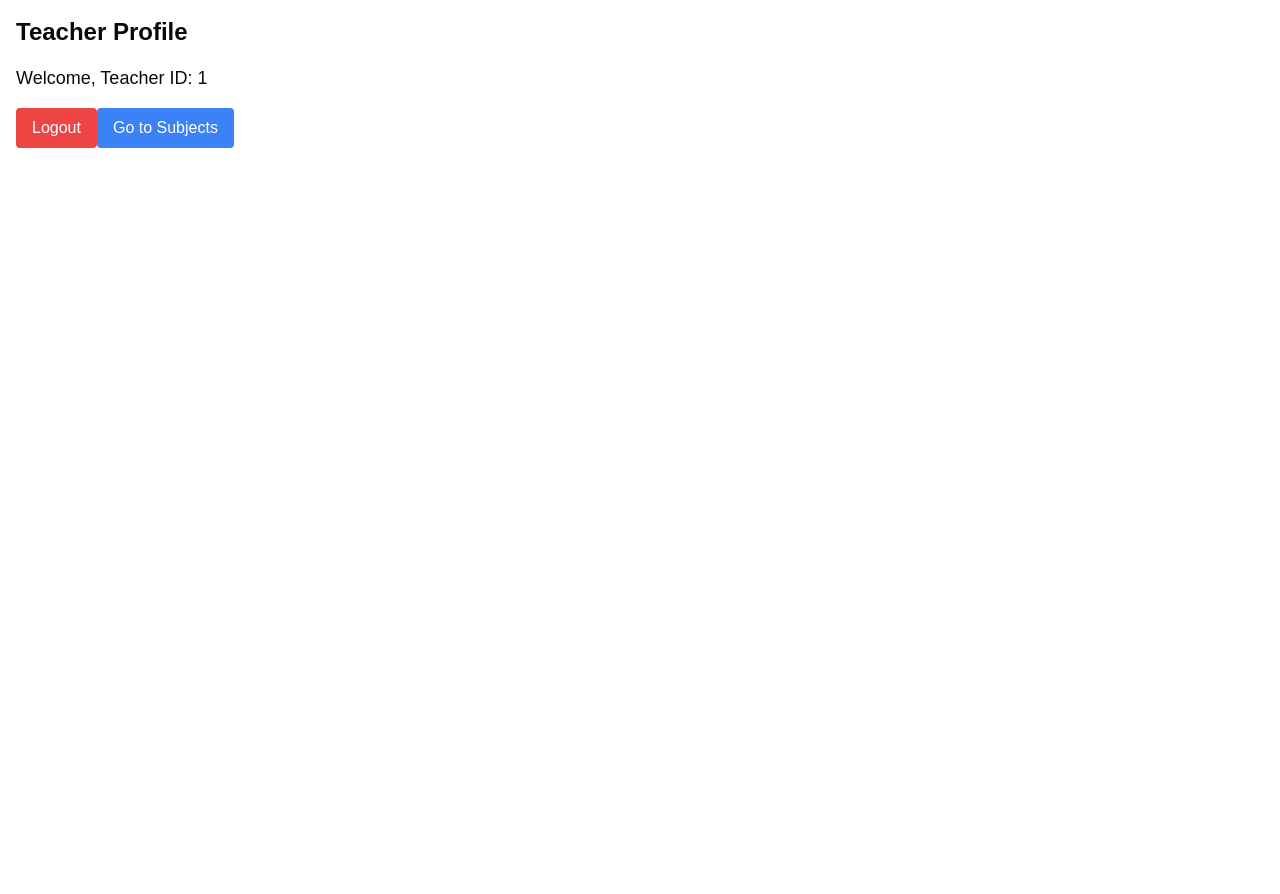
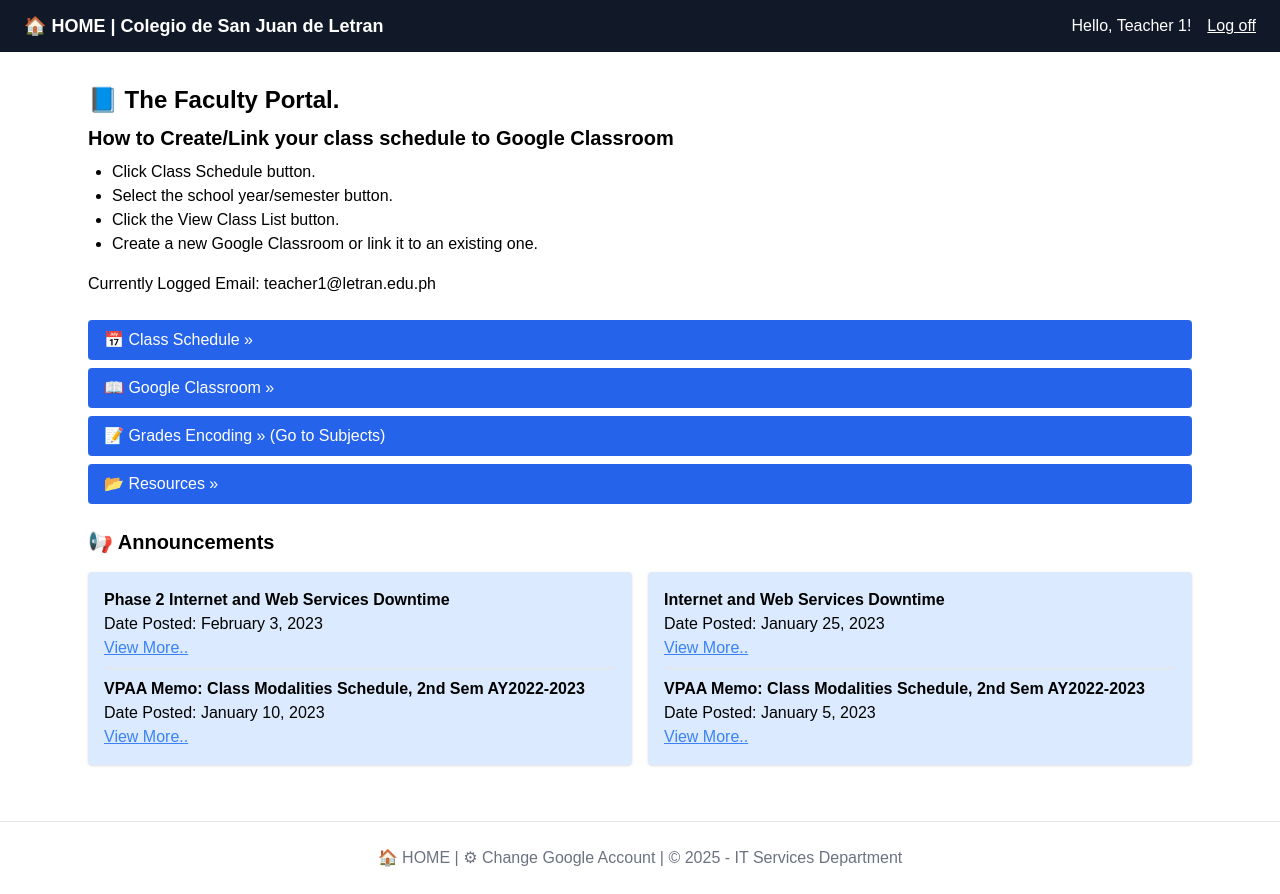
Before and after one commit to Sachiik0/Student-Portal-Let, a Next.js app: page /1/teacher/home in a window 1280 px wide. Before the commit the page ends 800 px from the top, so only its background shows below. Built offline with nearby package versions, Linux system fonts and the light colour scheme; sample sign-in values are in the browser's storage.

Commit message:
UI Fix for teache, and student pages

```diff
--- a/app/[idNumber]/student/home/page.js
+++ b/app/[idNumber]/student/home/page.js
@@ -22,25 +22,74 @@ function StudentPage() {
   };
 
   return (
-    <div className="p-4 space-y-4">
-      <h1 className="text-2xl font-bold">Student Profile</h1>
-      <p className="text-lg">Welcome, Student ID: {idNumber}</p>
+    <div className="min-h-screen bg-white text-black">
+      {/* Top Navbar */}
+      <div className="bg-gray-900 text-white py-3 px-6 flex justify-between items-center">
+        <span className="text-lg font-bold">🏠 HOME | Colegio de San Juan de Letran</span>
+        <div>
+          <span className="mr-4">Hello, Student {idNumber}!</span>
+          <button onClick={handleLogout} className="text-white underline">Log off</button>
+        </div>
+      </div>
 
-      {/* Logout Button */}
-      <button
-        onClick={handleLogout}
-        className="px-4 py-2 bg-red-500 text-white rounded hover:bg-red-600"
-      >
-        Logout
-      </button>
+      {/* Main Content */}
+      <div className="max-w-6xl mx-auto py-8 px-6">
+        <h1 className="text-2xl font-bold">📘 The Student Portal</h1>
+        <h2 className="text-xl font-semibold mt-2">
+          How to View Your Subjects and Grades
+        </h2>
+        <ul className="list-disc ml-6 mt-2">
+          <li>Click on the &quot;Go to Subjects&quot; button.</li>
+          <li>View your enrolled subjects and grades.</li>
+        </ul>
 
-      {/* Button to navigate to Subjects page */}
-      <button
-        onClick={handleGoToSubjects}
-        className="px-4 py-2 bg-blue-500 text-white rounded hover:bg-blue-600"
-      >
-        Go to Subjects
-      </button>
+        <p className="mt-4 font-medium">Currently Logged Email: student{idNumber}@letran.edu.ph</p>
+
+        {/* Quick Links */}
+        <div className="mt-6 space-y-2">
+          <button className="block w-full bg-blue-600 text-white py-2 rounded text-left pl-4">📅 Class Schedule »</button>
+          <button className="block w-full bg-blue-600 text-white py-2 rounded text-left pl-4">📖 Google Classroom »</button>
+
+          {/* Button to navigate to Subjects page */}
+          <button
+            onClick={handleGoToSubjects}
+            className="block w-full bg-blue-600 text-white py-2 rounded text-left pl-4 hover:bg-blue-700"
+          >
+            📝 View Subjects » (Go to Subjects)
+          </button>
+        </div>
+
+        {/* Announcements Section */}
+        <h2 className="mt-6 text-xl font-semibold">📢 Announcements</h2>
+        <div className="grid grid-cols-1 md:grid-cols-2 gap-4 mt-4">
+          {/* Announcement Box 1 */}
+          <div className="bg-blue-100 p-4 rounded shadow">
+            <h3 className="font-bold">Phase 2 Internet and Web Services Downtime</h3>
+            <p>Date Posted: February 3, 2023</p>
+            <a href="#" className="text-blue-500 underline">View More..</a>
+            <hr className="my-2" />
+            <h3 className="font-bold">VPAA Memo: Class Modalities Schedule, 2nd Sem AY2022-2023</h3>
+            <p>Date Posted: January 10, 2023</p>
+            <a href="#" className="text-blue-500 underline">View More..</a>
+          </div>
+
+          {/* Announcement Box 2 */}
+          <div className="bg-blue-100 p-4 rounded shadow">
+            <h3 className="font-bold">Internet and Web Services Downtime</h3>
+            <p>Date Posted: January 25, 2023</p>
+            <a href="#" className="text-blue-500 underline">View More..</a>
+            <hr className="my-2" />
+            <h3 className="font-bold">VPAA Memo: Class Modalities Schedule, 2nd Sem AY2022-2023</h3>
+            <p>Date Posted: January 5, 2023</p>
+            <a href="#" className="text-blue-500 underline">View More..</a>
+          </div>
+        </div>
+      </div>
+
+      {/* Footer */}
+      <footer className="text-center text-gray-500 py-6 border-t mt-6">
+        🏠 HOME | ⚙ Change Google Account | © 2025 - IT Services Department
+      </footer>
     </div>
   );
 }
--- a/app/[idNumber]/student/subjects/page.js
+++ b/app/[idNumber]/student/subjects/page.js
@@ -132,21 +132,34 @@ function StudentSubjectsPage() {
   };
 
   return (
-    <div className="min-h-screen bg-gray-50 p-6">
-      <div className="flex justify-between items-center mb-6">
-        <h1 className="text-2xl font-semibold">Student Subjects</h1>
-        <Button onClick={handleLogout} variant="outline">
-          Logout
-        </Button>
+    <div className="min-h-screen bg-white text-black">
+      {/* Navbar */}
+      <div className="bg-gray-900 text-white py-3 px-6 flex justify-between items-center">
+        <span className="text-lg font-bold">📚 Student Subjects</span>
+        <div>
+          <button onClick={handleLogout} className="text-white underline">
+            Log off
+          </button>
+        </div>
       </div>
 
+      {/* Page Header */}
+      <div className="max-w-6xl mx-auto py-8 px-6">
+        <h1 className="text-2xl font-bold">📘 Your Enrolled Subjects</h1>
+        <p className="text-gray-700 mt-2">
+          Below is the list of subjects you&apos;re enrolled in. Click <strong>&quot;View Grades&quot;</strong> to check your grades.
+        </p>
+      </div>
+
+      {/* Error Alert */}
       {error && (
-        <Alert variant="destructive" className="mb-6">
+        <Alert variant="destructive" className="max-w-6xl mx-auto mb-6">
           <AlertTitle>Error</AlertTitle>
           <AlertDescription>{error}</AlertDescription>
         </Alert>
       )}
 
+      {/* Display Subjects */}
       <div className="grid gap-4 md:grid-cols-2 lg:grid-cols-3">
         {subjects.map((subject) => (
           <Card key={subject.subject_id} className="shadow-md">
--- a/app/[idNumber]/teacher/home/page.js
+++ b/app/[idNumber]/teacher/home/page.js
@@ -7,40 +7,90 @@ function TeacherPage() {
   const { idNumber } = params;
   const router = useRouter();
 
-  // Logout function to clear session and redirect
+  // Logout function
   const logout = () => {
-    // Clear user session data (localStorage or cookies)
-    localStorage.removeItem('user'); // If using localStorage
-    // Redirect to home page
+    localStorage.removeItem('user'); // Remove session data
     router.push(process.env.NEXT_PUBLIC_HOME_URL || '/');
   };
 
-  // Navigate to Subjects page
+  // Navigate to Subjects (Replacing Grades Encoding)
   const goToSubjects = () => {
-    router.push(`/${idNumber}/teacher/subjects`); // Redirect to the subjects page for the teacher
+    router.push(`/${idNumber}/teacher/subjects`);
   };
 
   return (
-    <div className="p-4 space-y-4">
-      <h1 className="text-2xl font-bold">Teacher Profile</h1>
-      <p className="text-lg">Welcome, Teacher ID: {idNumber}</p>
-      {/* Add more content here to display the teacher's information */}
+    <div className="min-h-screen bg-white text-black">
+      {/* Top Navbar */}
+      <div className="bg-gray-900 text-white py-3 px-6 flex justify-between items-center">
+        <span className="text-lg font-bold">🏠 HOME | Colegio de San Juan de Letran</span>
+        <div>
+          <span className="mr-4">Hello, Teacher {idNumber}!</span>
+          <button onClick={logout} className="text-white underline">Log off</button>
+        </div>
+      </div>
 
-      {/* Logout Button */}
-      <button
-        onClick={logout}
-        className="px-4 py-2 bg-red-500 text-white rounded hover:bg-red-600"
-      >
-        Logout
-      </button>
+      {/* Main Content */}
+      <div className="max-w-6xl mx-auto py-8 px-6">
+        <h1 className="text-2xl font-bold">📘 The Faculty Portal.</h1>
+        <h2 className="text-xl font-semibold mt-2">
+          How to Create/Link your class schedule to Google Classroom
+        </h2>
+        <ul className="list-disc ml-6 mt-2">
+          <li>Click Class Schedule button.</li>
+          <li>Select the school year/semester button.</li>
+          <li>Click the View Class List button.</li>
+          <li>Create a new Google Classroom or link it to an existing one.</li>
+        </ul>
 
-      {/* Button to navigate to Subjects page */}
-      <button
-        onClick={goToSubjects}
-        className="px-4 py-2 bg-blue-500 text-white rounded hover:bg-blue-600"
-      >
-        Go to Subjects
-      </button>
+        <p className="mt-4 font-medium">Currently Logged Email: teacher{idNumber}@letran.edu.ph</p>
+
+        {/* Quick Links */}
+        <div className="mt-6 space-y-2">
+          <button className="block w-full bg-blue-600 text-white py-2 rounded text-left pl-4">📅 Class Schedule »</button>
+          <button className="block w-full bg-blue-600 text-white py-2 rounded text-left pl-4">📖 Google Classroom »</button>
+
+          {/* Modified Grades Encoding Button to Go to Subjects */}
+          <button
+            onClick={goToSubjects}
+            className="block w-full bg-blue-600 text-white py-2 rounded text-left pl-4 hover:bg-blue-700"
+          >
+            📝 Grades Encoding » (Go to Subjects)
+          </button>
+
+          <button className="block w-full bg-blue-600 text-white py-2 rounded text-left pl-4">📂 Resources »</button>
+        </div>
+
+        {/* Announcements Section */}
+        <h2 className="mt-6 text-xl font-semibold">📢 Announcements</h2>
+        <div className="grid grid-cols-1 md:grid-cols-2 gap-4 mt-4">
+          {/* Announcement Box 1 */}
+          <div className="bg-blue-100 p-4 rounded shadow">
+            <h3 className="font-bold">Phase 2 Internet and Web Services Downtime</h3>
+            <p>Date Posted: February 3, 2023</p>
+            <a href="#" className="text-blue-500 underline">View More..</a>
+            <hr className="my-2" />
+            <h3 className="font-bold">VPAA Memo: Class Modalities Schedule, 2nd Sem AY2022-2023</h3>
+            <p>Date Posted: January 10, 2023</p>
+            <a href="#" className="text-blue-500 underline">View More..</a>
+          </div>
+
+          {/* Announcement Box 2 */}
+          <div className="bg-blue-100 p-4 rounded shadow">
+            <h3 className="font-bold">Internet and Web Services Downtime</h3>
+            <p>Date Posted: January 25, 2023</p>
+            <a href="#" className="text-blue-500 underline">View More..</a>
+            <hr className="my-2" />
+            <h3 className="font-bold">VPAA Memo: Class Modalities Schedule, 2nd Sem AY2022-2023</h3>
+            <p>Date Posted: January 5, 2023</p>
+            <a href="#" className="text-blue-500 underline">View More..</a>
+          </div>
+        </div>
+      </div>
+
+      {/* Footer */}
+      <footer className="text-center text-gray-500 py-6 border-t mt-6">
+        🏠 HOME | ⚙ Change Google Account | © 2025 - IT Services Department
+      </footer>
     </div>
   );
 }
--- a/app/[idNumber]/teacher/subjects/page.js
+++ b/app/[idNumber]/teacher/subjects/page.js
@@ -1,6 +1,7 @@
 'use client';
 
 import { useEffect, useState } from 'react';
+import { useRouter } from 'next/navigation';
 import { Button } from '@/components/ui/button';
 import { Alert, AlertDescription, AlertTitle } from '@/components/ui/alert';
 import { Card, CardHeader, CardTitle, CardDescription, CardContent, CardFooter } from '@/components/ui/card';
@@ -11,6 +12,8 @@ function TeacherSubjectsPage() {
   const [isUploadCardOpen, setIsUploadCardOpen] = useState(false);
   const [selectedSubject, setSelectedSubject] = useState(null);
   const [file, setFile] = useState(null);
+  const [lastUpdated, setLastUpdated] = useState(null);
+  const router = useRouter();
 
   const fetchSubjects = async () => {
     try {
@@ -41,6 +44,9 @@ function TeacherSubjectsPage() {
   const handleGradeSubject = (subject) => {
     setSelectedSubject(subject);
     setIsUploadCardOpen(true);
+
+    const storedLastUpdated = localStorage.getItem(`lastUpdated_${subject.subject_id}`);
+    setLastUpdated(storedLastUpdated || 'No updates yet');
   };
 
   const handleModalClose = () => {
@@ -88,7 +94,11 @@ function TeacherSubjectsPage() {
         throw new Error(errorData.error || 'Failed to upload the file. Please try again.');
       }
 
+      const lastUpdatedTime = new Date().toLocaleString();
+      localStorage.setItem(`lastUpdated_${selectedSubject.subject_id}`, lastUpdatedTime);
+
       alert('File uploaded successfully!');
+      setLastUpdated(lastUpdatedTime);
       handleModalClose();
     } catch (err) {
       console.error('Upload error:', err);
@@ -96,52 +106,76 @@ function TeacherSubjectsPage() {
     }
   };
 
-
   useEffect(() => {
     fetchSubjects();
   }, []);
 
   return (
-    <div className="min-h-screen bg-gray-50 p-6">
-      <div className="flex justify-between items-center mb-6">
-        <h1 className="text-2xl font-semibold">Teacher Subjects</h1>
-        <Button onClick={() => { /* logout logic */ }} variant="outline">
-          Logout
-        </Button>
+    <div className="min-h-screen bg-white text-black">
+      {/* Navbar */}
+      <div className="bg-gray-900 text-white py-3 px-6 flex justify-between items-center">
+        <span className="text-lg font-bold">📚 Subjects | Colegio de San Juan de Letran</span>
+        <div>
+          <button onClick={() => router.push('/teacher')} className="text-white underline mr-4">
+            Back to Dashboard
+          </button>
+          <button onClick={() => { localStorage.removeItem('user'); router.push('/'); }} className="text-white underline">
+            Log off
+          </button>
+        </div>
       </div>
 
+      {/* Page Header */}
+      <div className="max-w-6xl mx-auto py-8 px-6">
+        <h1 className="text-2xl font-bold">📘 Your Assigned Subjects</h1>
+        <p className="text-gray-700 mt-2">
+          Below is the list of subjects assigned to you. Click <strong>&quot;Grade&quot;</strong> to upload grades.
+        </p>
+      </div>
+
+      {/* Error Alert */}
       {error && (
-        <Alert variant="destructive" className="mb-6">
+        <Alert variant="destructive" className="max-w-6xl mx-auto mb-6">
           <AlertTitle>Error</AlertTitle>
           <AlertDescription>{error}</AlertDescription>
         </Alert>
       )}
 
-      <div className="grid gap-4 md:grid-cols-2 lg:grid-cols-3">
+      {/* Subjects List */}
+      <div className="max-w-6xl mx-auto grid gap-4 md:grid-cols-2 lg:grid-cols-3">
         {subjects.map((subject) => (
-          <Card key={subject.subject_id} className="shadow-md">
+          <Card key={subject.subject_id} className="shadow-md border">
             <CardHeader>
-              <CardTitle>{subject.subject_code}</CardTitle>
-              <CardDescription>{subject.subject_name}</CardDescription>
+              <CardTitle className="text-lg">{subject.subject_code}</CardTitle>
+              <CardDescription className="text-gray-600">{subject.subject_name}</CardDescription>
             </CardHeader>
             <CardContent>
               <p><strong>Section:</strong> {subject.section}</p>
               <p><strong>Department:</strong> {subject.department}</p>
             </CardContent>
-            <CardFooter>
+            <CardFooter className="flex justify-between items-center">
               <Button onClick={() => handleGradeSubject(subject)} variant="primary">
                 Grade
               </Button>
+              <p className="text-xs text-gray-500">
+                Last Updated: {localStorage.getItem(`lastUpdated_${subject.subject_id}`) || 'No updates yet'}
+              </p>
             </CardFooter>
           </Card>
         ))}
       </div>
 
+      {/* Upload Modal */}
       { isUploadCardOpen && (
         <div className="fixed inset-0 flex items-center justify-center bg-black bg-opacity-50">
-          <div className="bg-white p-6 rounded shadow-lg">
-            <h2 className="text-xl font-semibold mb-4">Upload Grades for {selectedSubject.subject_name}</h2>
-            <input type="file" onChange={handleFileChange} accept=".xlsx, .xls" className="mb-4" />
+          <div className="bg-white p-6 rounded shadow-lg w-96">
+            <h2 className="text-xl font-semibold mb-4">
+              Upload Grades for {selectedSubject.subject_name}
+            </h2>
+            <p className="text-sm text-gray-600 mb-2">
+              <strong>Last Updated:</strong> {lastUpdated}
+            </p>
+            <input type="file" onChange={handleFileChange} accept=".xlsx, .xls" className="mb-4 w-full border p-2 rounded" />
             <div className="flex justify-end">
               <Button onClick={handleModalClose} variant="outline" className="mr-2">Cancel</Button>
               <Button onClick={handleSubmit} variant="primary">Upload</Button>
@@ -150,6 +184,11 @@ function TeacherSubjectsPage() {
           </div>
         </div>
       )}
+
+      {/* Footer */}
+      <footer className="text-center text-gray-500 py-6 border-t mt-6">
+        📚 Subjects | ⚙ Change Google Account | © 2025 - IT Services Department
+      </footer>
     </div>
   );
 }
--- a/app/page.js
+++ b/app/page.js
@@ -10,44 +10,29 @@ export default function LoginPage() {
   const [password, setPassword] = useState('');
   const [error, setError] = useState('');
   const router = useRouter();
-  const { login } = useAuth(); // Use the login function from AuthContext
+  const { login } = useAuth();
 
   const handleSubmit = async (e) => {
     e.preventDefault();
 
-    // Validate input
     if (!email || !password) {
       setError('Email and password are required');
       return;
     }
 
     try {
-      // Send login request to the API
       const response = await fetch('/api/login', {
         method: 'POST',
-        headers: {
-          'Content-Type': 'application/json',
-        },
+        headers: { 'Content-Type': 'application/json' },
         body: JSON.stringify({ email, password }),
       });
 
       const data = await response.json();
-      console.log('Response data:', data); // Debugging: Check response data
-
       if (response.ok) {
-        // Log the user in and set the authentication state
-        login(data.user); // Use the login function from AuthContext
-
-        // Redirect to the appropriate page
-        if (data.redirectUrl) {
-          router.push(data.redirectUrl);
-        } else {
-          setError('Redirection URL is missing');
-        }
-      } else {
-        // Display error message
-        setError(data.error || 'Login failed');
-      }
+        login(data.user);
+        if (data.redirectUrl) router.push(data.redirectUrl);
+        else setError('Redirection URL is missing');
+      } else setError(data.error || 'Login failed');
     } catch (err) {
       console.error('Login error:', err);
       setError('An error occurred. Please try again.');
@@ -55,11 +40,14 @@ export default function LoginPage() {
   };
 
   return (
-    <div style={styles.container}>
-      <h1>Login</h1>
+    <div style={styles.pageContainer}>
+      <div style={styles.leftContainer}>
+        <img src="/path-to-logo.png" alt="Logo" style={styles.logo} />
+        <h2>Welcome to Letran Faculty Portal</h2>
+        <p>Before you get started, you must log in to your E-link account.</p>
         <form onSubmit={handleSubmit} style={styles.form}>
-        <div style={styles.formGroup}>
-          <label htmlFor="email">Email:</label>
+          <div style={styles.inputGroup}>
+            <label htmlFor="email">Email</label>
             <input
               type="email"
               id="email"
@@ -69,8 +57,8 @@ export default function LoginPage() {
               style={styles.input}
             />
           </div>
-        <div style={styles.formGroup}>
-          <label htmlFor="password">Password:</label>
+          <div style={styles.inputGroup}>
+            <label htmlFor="password">Password</label>
             <input
               type="password"
               id="password"
@@ -82,43 +70,66 @@ export default function LoginPage() {
           </div>
           {error && <p style={styles.error}>{error}</p>}
           <button type="submit" style={styles.button}>
-          Login
+            Log In
           </button>
         </form>
+        <p style={styles.date}>Today is January 16, 2025</p>
+        <footer style={styles.footer}>
+          &copy; 2025 All Rights Reserved.
+          <br />
+          Information Technology Services Department
+        </footer>
+      </div>
+      <div style={styles.rightContainer}>
+        <div style={styles.imagesContainer}>
+          <img src="/path-to-image1.jpg" alt="Event 1" style={styles.image} />
+          <img src="/path-to-image2.jpg" alt="Event 2" style={styles.image} />
+          <img src="/path-to-image3.jpg" alt="Event 3" style={styles.image} />
+        </div>
+        <div style={styles.textOverlay}>
+          <h2>Good Evening</h2>
+          <p>Manila, Philippines</p>
+          <p>&copy; 2024 Colegio de San Juan de Letran</p>
+        </div>
+      </div>
     </div>
   );
 }
 
-// Basic styles
 const styles = {
-  container: {
+  pageContainer: {
+    display: 'flex',
+    height: '100vh',
+  },
+  leftContainer: {
+    width: '40%',
+    padding: '20px',
     display: 'flex',
     flexDirection: 'column',
+    justifyContent: 'center',
     alignItems: 'center',
-    justifyContent: 'center',
-    height: '100vh',
-    backgroundColor: '#f5f5f5',
+    backgroundColor: '#fff',
+  },
+  logo: {
+    width: '100px',
+    marginBottom: '20px',
   },
   form: {
-    display: 'flex',
-    flexDirection: 'column',
-    width: '300px',
-    padding: '20px',
-    backgroundColor: '#fff',
-    borderRadius: '8px',
-    boxShadow: '0 2px 4px rgba(0, 0, 0, 0.1)',
+    width: '100%',
+    maxWidth: '300px',
   },
-  formGroup: {
+  inputGroup: {
     marginBottom: '15px',
   },
   input: {
     width: '100%',
-    padding: '8px',
-    marginTop: '5px',
+    padding: '10px',
     border: '1px solid #ccc',
     borderRadius: '4px',
+    marginTop: '5px',
   },
   button: {
+    width: '100%',
     padding: '10px',
     backgroundColor: '#0070f3',
     color: '#fff',
@@ -128,6 +139,42 @@ const styles = {
   },
   error: {
     color: 'red',
-    marginBottom: '10px',
+    textAlign: 'center',
+    marginBottom: '15px',
+  },
+  date: {
+    marginTop: '20px',
+    color: '#555',
+  },
+  footer: {
+    marginTop: '20px',
+    textAlign: 'center',
+    color: '#888',
+    fontSize: '14px',
+  },
+  rightContainer: {
+    width: '60%',
+    backgroundColor: '#f5f5f5',
+    display: 'flex',
+    flexDirection: 'column',
+    justifyContent: 'center',
+    alignItems: 'center',
+    position: 'relative',
+  },
+  imagesContainer: {
+    display: 'flex',
+    justifyContent: 'center',
+    gap: '10px',
+  },
+  image: {
+    width: '150px',
+    height: '100px',
+    objectFit: 'cover',
+  },
+  textOverlay: {
+    position: 'absolute',
+    bottom: '20px',
+    textAlign: 'center',
+    color: '#333',
   },
 };
```
Also changed, not shown: 1 other file (tests, documents, lock files or other folders). Lines whose indentation alone changed are shown as unchanged.
